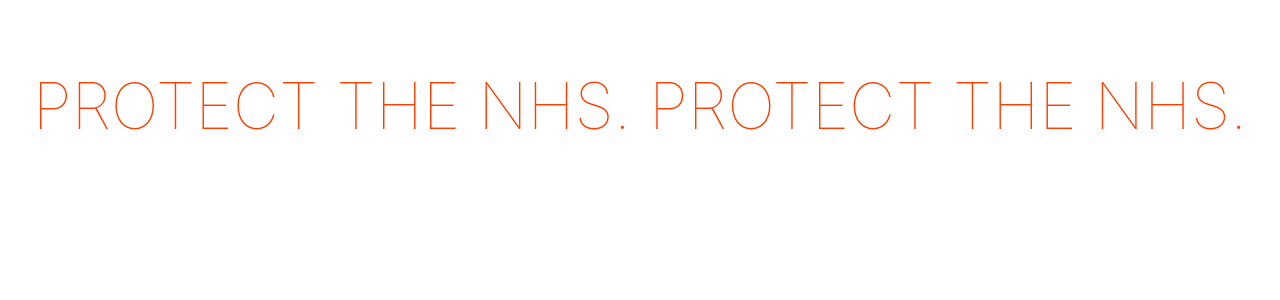
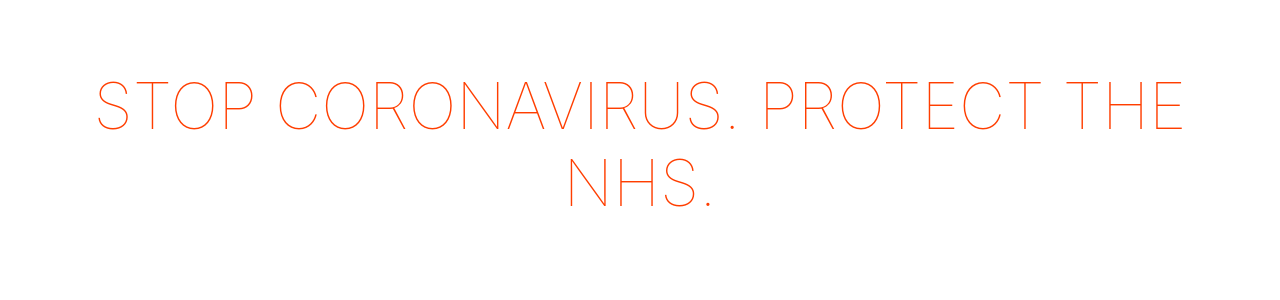
Before and after one commit to igelstorm/covid-19-slogan, a Svelte app: page / in a window 1280 px wide. Shown: the top 300 px of the page. Built offline with nearby package versions, Linux system fonts and the light colour scheme.

Commit message:
Avoid repetition

```diff
--- a/src/App.svelte
+++ b/src/App.svelte
@@ -10,10 +10,14 @@
 		]
 	}
 
-	export const word = function(type) {
-		const randomIndex = Math.floor(Math.random() * words[type].length)
-		return words[type][randomIndex]
-	};
+	export const addWord = function(acc, type) {
+		const possibleWords = words[type].filter(
+			function(w) { return !acc.includes(w) }
+		)
+		const randomIndex = Math.floor(Math.random() * possibleWords.length)
+		const word = possibleWords[randomIndex]
+		return [...acc, word]
+	}
 
 	const randomWords = function() {
 		return [
@@ -21,7 +25,7 @@
 			"noun",
 			"verb",
 			"noun"
-		].map(word)
+		].reduce(addWord, [])
 	}
 
 	export const slogan = function() {
```
